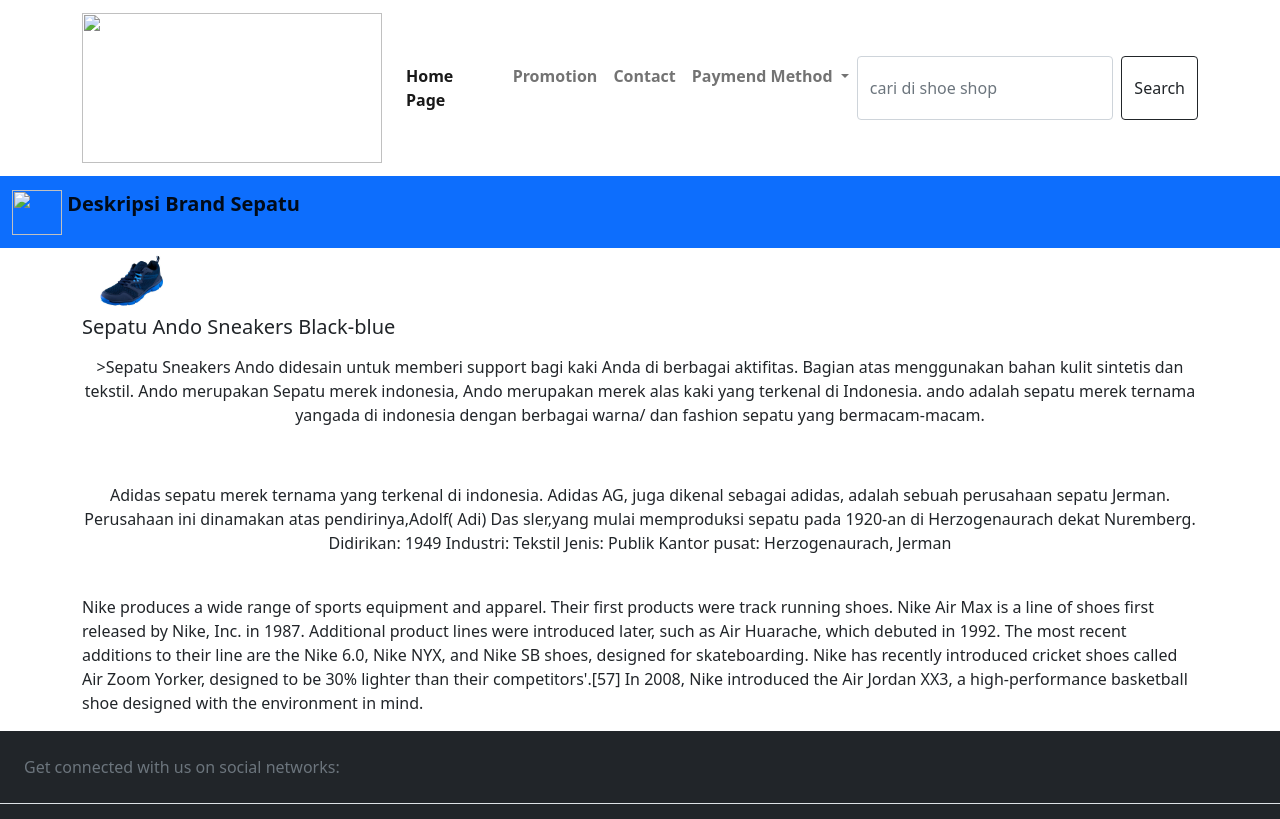
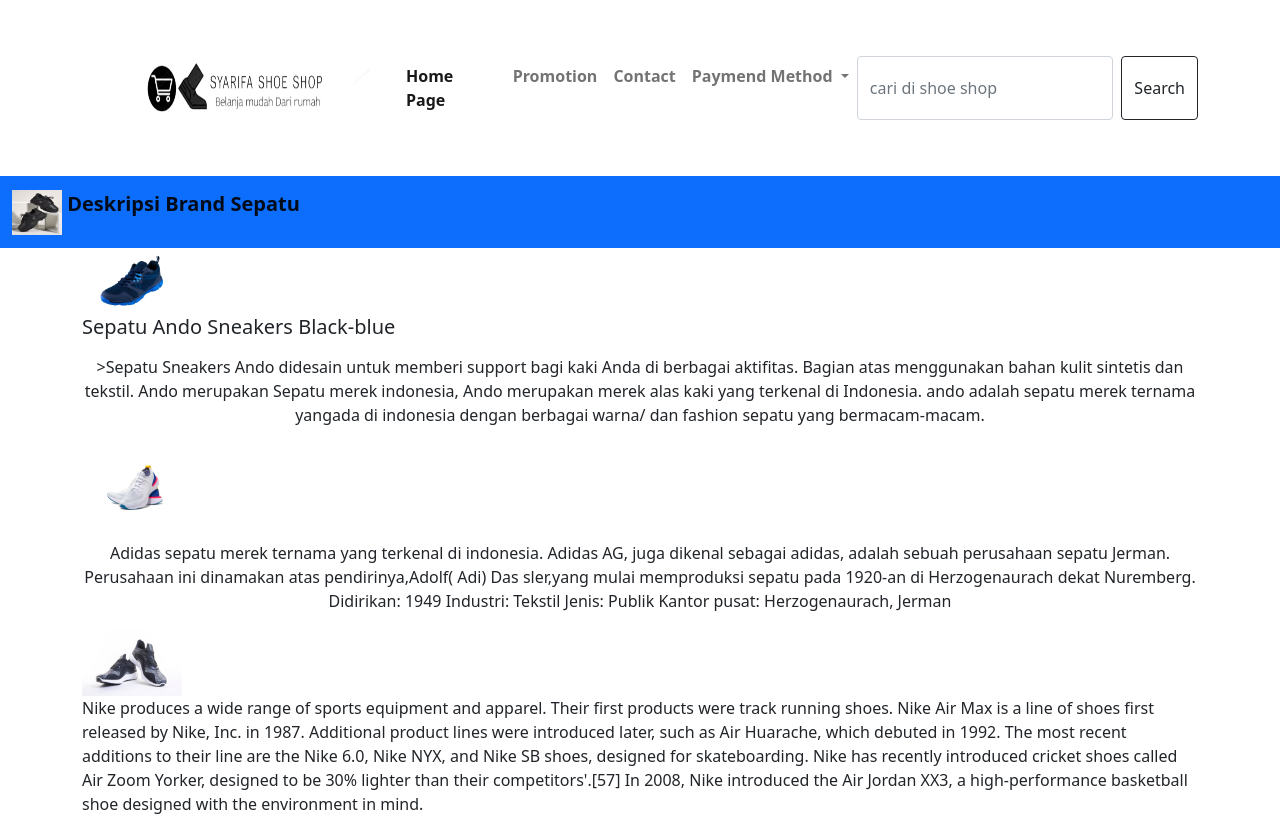
Before and after one commit to Rafsya27/Rafsya27.github.io, a plain HTML site: page promosi.html in a window 1280 px wide. Shown: the top 819 px of the page. Drawn offline with nearby package versions, Linux system fonts and the light colour scheme; files whose address does not match are found by name.

Commit message:
uji perubahan
uji perubahan

```diff
--- a/promosi.html
+++ b/promosi.html
@@ -20,7 +20,7 @@
 <nav class="navbar navbar-expand-lg navbar-light bg-white">
     <div class="container">
         <a class="navbar-brand" href="#">
-            <img src="img/logo syarifa.png" alt="" width="300px" height="150px">
+            <img src="logo syarifa.png" alt="" width="300px" height="150px">
         </a>
         <button class="navbar-toggler" type="button" data-bs-toggle="collapse" data-bs-target="#navbarSupportedContent"
             aria-controls="navbarSupportedContent" aria-expanded="false" aria-label="Toggle navigation">
@@ -76,7 +76,7 @@
 <nav class="navbar navbar-light bg-primary">
   <div class="container-fluid">
     <a class="navbar-brand" href="#">
-    <img src="img/raf3.jpg" alt="" width="50" height="45" class="d-inline-block align-text-top">
+    <img src="raf3.jpg" alt="" width="50" height="45" class="d-inline-block align-text-top">
    <b> Deskripsi Brand Sepatu</b>
   </a>
   </div>
@@ -98,7 +98,7 @@
 
   <div class="media mt-3">
     <a class="media mr-3" href="#">
-    <img src="img/slider4.jpg"class="mt-3" alt="" style="width:100px ;">
+    <img src="slider4.jpg"class="mt-3" alt="" style="width:100px ;">
   </a>
 <p><center>Adidas sepatu merek ternama yang terkenal di indonesia.
   Adidas AG, juga dikenal sebagai adidas, adalah sebuah perusahaan sepatu Jerman.
@@ -115,7 +115,7 @@ Kantor pusat: Herzogenaurach, Jerman</center>
 
   <div class="media-body">
  <h5 class="mt-0"></h5>
-   <img src="img/slider1.jpg" class="mt-0" alt="" style="width: 100px;">
+   <img src="slider1.jpg" class="mt-0" alt="" style="width: 100px;">
 <p>Nike produces a wide range of sports equipment and apparel.
    Their first products were track running shoes. Nike Air Max is a line of shoes first released by Nike,
     Inc. in 1987. Additional product lines were introduced later, such as Air Huarache, which debuted in 1992.
```
